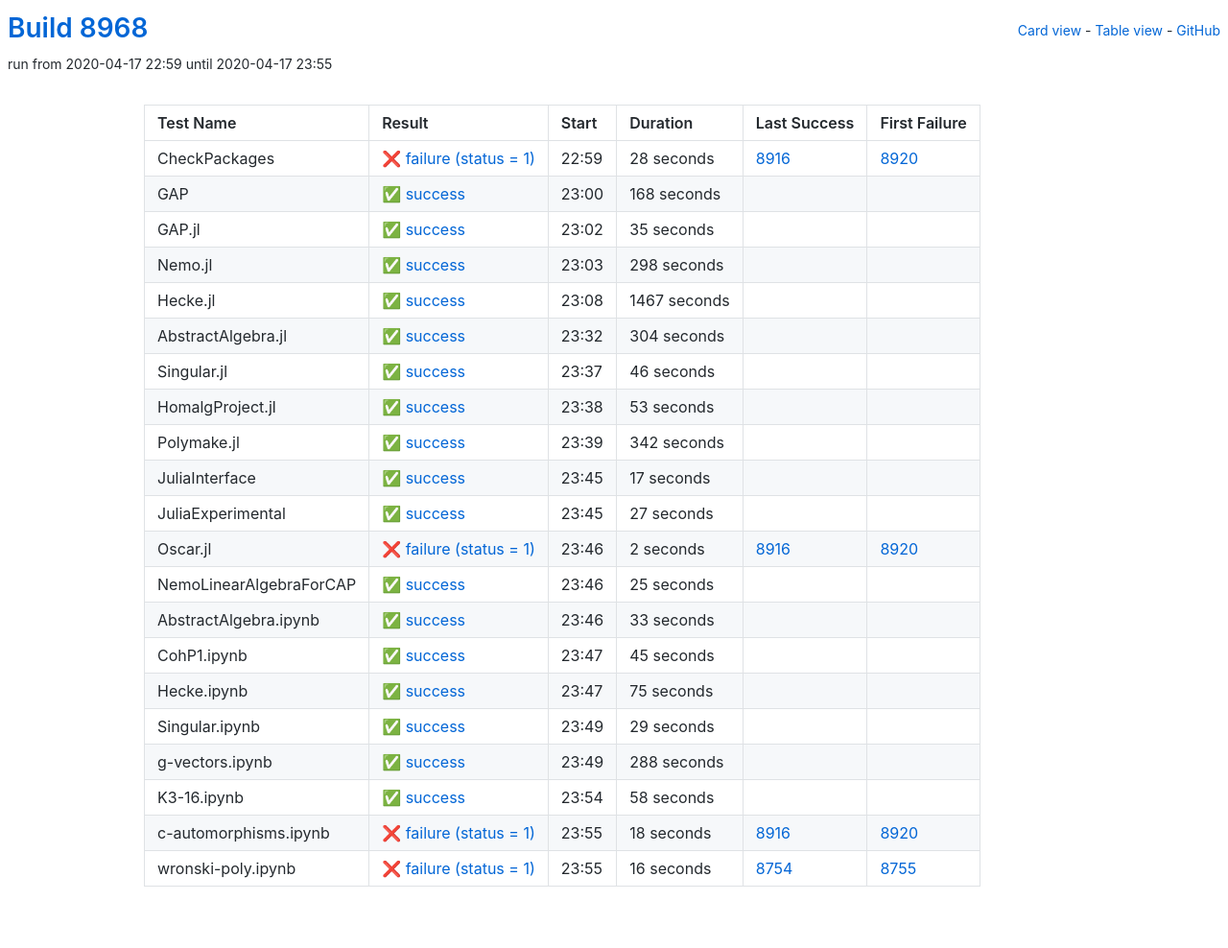
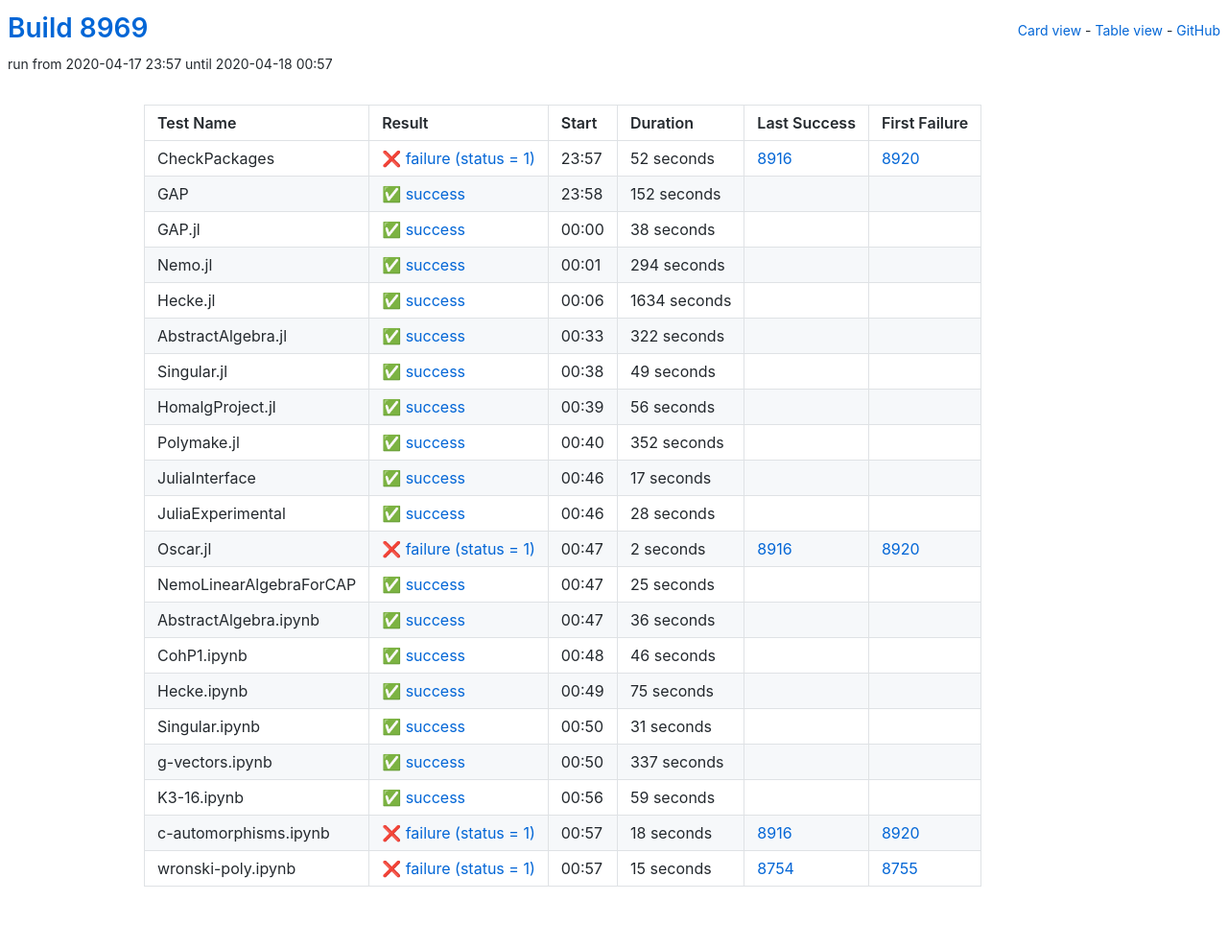
Before and after one commit to oscar-system/oscar-ci-status, a Jekyll site: the page built from table.html, in a window 1280 px wide. Shown: the whole page at 96% size. Built offline with Jekyll 4.4.1, drawn with Linux system fonts in a browser that asks for light colours.

Commit message:
Build 8969

```diff
--- a/_data/ci.yml
+++ b/_data/ci.yml
@@ -1,71 +1,159 @@
-build: 8968
-build_url: https://oscarci.mathematik.uni-kl.de/job/oscar/8968/
+build: 8969
+build_url: https://oscarci.mathematik.uni-kl.de/job/oscar/8969/
 job: oscar
 tests:
-- duration: 28
+- duration: 52
   exitcode: 1
   first_failure: 8920
   first_failure_url: https://oscarci.mathematik.uni-kl.de/job/oscar/8920/
   last_success: 8916
   last_success_url: https://oscarci.mathematik.uni-kl.de/job/oscar/8916/
-  log: https://oscarci.mathematik.uni-kl.de/job/oscar/8968/artifact/logs/build-8968/CheckPackages.log
+  log: https://oscarci.mathematik.uni-kl.de/job/oscar/8969/artifact/logs/build-8969/CheckPackages.log
   name: CheckPackages
-  start: 2020-04-17 22:59
+  start: 2020-04-17 23:57
   status: failure
   success: false
-- duration: 168
+- duration: 152
   exitcode: 0
   first_failure: false
   first_failure_url: null
   last_success: false
   last_success_url: null
-  log: https://oscarci.mathematik.uni-kl.de/job/oscar/8968/artifact/logs/build-8968/GAP.log
+  log: https://oscarci.mathematik.uni-kl.de/job/oscar/8969/artifact/logs/build-8969/GAP.log
   name: GAP
-  start: 2020-04-17 23:00
+  start: 2020-04-17 23:58
   status: success
   success: true
-- duration: 35
+- duration: 38
   exitcode: 0
   first_failure: false
   first_failure_url: null
   last_success: false
   last_success_url: null
-  log: https://oscarci.mathematik.uni-kl.de/job/oscar/8968/artifact/logs/build-8968/GAP.jl.log
+  log: https://oscarci.mathematik.uni-kl.de/job/oscar/8969/artifact/logs/build-8969/GAP.jl.log
   name: GAP.jl
-  start: 2020-04-17 23:02
+  start: 2020-04-18 00:00
   status: success
   success: true
-- duration: 298
+- duration: 294
   exitcode: 0
   first_failure: false
   first_failure_url: null
   last_success: false
   last_success_url: null
-  log: https://oscarci.mathematik.uni-kl.de/job/oscar/8968/artifact/logs/build-8968/Nemo.jl.log
+  log: https://oscarci.mathematik.uni-kl.de/job/oscar/8969/artifact/logs/build-8969/Nemo.jl.log
   name: Nemo.jl
-  start: 2020-04-17 23:03
+  start: 2020-04-18 00:01
   status: success
   success: true
-- duration: 1467
+- duration: 1634
   exitcode: 0
   first_failure: false
   first_failure_url: null
   last_success: false
   last_success_url: null
-  log: https://oscarci.mathematik.uni-kl.de/job/oscar/8968/artifact/logs/build-8968/Hecke.jl.log
+  log: https://oscarci.mathematik.uni-kl.de/job/oscar/8969/artifact/logs/build-8969/Hecke.jl.log
   name: Hecke.jl
-  start: 2020-04-17 23:08
+  start: 2020-04-18 00:06
   status: success
   success: true
-- duration: 304
+- duration: 322
   exitcode: 0
   first_failure: false
   first_failure_url: null
   last_success: false
   last_success_url: null
-  log: https://oscarci.mathematik.uni-kl.de/job/oscar/8968/artifact/logs/build-8968/AbstractAlgebra.jl.log
+  log: https://oscarci.mathematik.uni-kl.de/job/oscar/8969/artifact/logs/build-8969/AbstractAlgebra.jl.log
   name: AbstractAlgebra.jl
-  start: 2020-04-17 23:32
+  start: 2020-04-18 00:33
+  status: success
+  success: true
+- duration: 49
+  exitcode: 0
+  first_failure: false
+  first_failure_url: null
+  last_success: false
+  last_success_url: null
+  log: https://oscarci.mathematik.uni-kl.de/job/oscar/8969/artifact/logs/build-8969/Singular.jl.log
+  name: Singular.jl
+  start: 2020-04-18 00:38
+  status: success
+  success: true
+- duration: 56
+  exitcode: 0
+  first_failure: false
+  first_failure_url: null
+  last_success: false
+  last_success_url: null
+  log: https://oscarci.mathematik.uni-kl.de/job/oscar/8969/artifact/logs/build-8969/HomalgProject.jl.log
+  name: HomalgProject.jl
+  start: 2020-04-18 00:39
+  status: success
+  success: true
+- duration: 352
+  exitcode: 0
+  first_failure: false
+  first_failure_url: null
+  last_success: false
+  last_success_url: null
+  log: https://oscarci.mathematik.uni-kl.de/job/oscar/8969/artifact/logs/build-8969/Polymake.jl.log
+  name: Polymake.jl
+  start: 2020-04-18 00:40
+  status: success
+  success: true
+- duration: 17
+  exitcode: 0
+  first_failure: false
+  first_failure_url: null
+  last_success: false
+  last_success_url: null
+  log: https://oscarci.mathematik.uni-kl.de/job/oscar/8969/artifact/logs/build-8969/JuliaInterface.log
+  name: JuliaInterface
+  start: 2020-04-18 00:46
+  status: success
+  success: true
+- duration: 28
+  exitcode: 0
+  first_failure: false
+  first_failure_url: null
+  last_success: false
+  last_success_url: null
+  log: https://oscarci.mathematik.uni-kl.de/job/oscar/8969/artifact/logs/build-8969/JuliaExperimental.log
+  name: JuliaExperimental
+  start: 2020-04-18 00:46
+  status: success
+  success: true
+- duration: 2
+  exitcode: 1
+  first_failure: 8920
+  first_failure_url: https://oscarci.mathematik.uni-kl.de/job/oscar/8920/
+  last_success: 8916
+  last_success_url: https://oscarci.mathematik.uni-kl.de/job/oscar/8916/
+  log: https://oscarci.mathematik.uni-kl.de/job/oscar/8969/artifact/logs/build-8969/Oscar.jl.log
+  name: Oscar.jl
+  start: 2020-04-18 00:47
+  status: failure
+  success: false
+- duration: 25
+  exitcode: 0
+  first_failure: false
+  first_failure_url: null
+  last_success: false
+  last_success_url: null
+  log: https://oscarci.mathematik.uni-kl.de/job/oscar/8969/artifact/logs/build-8969/NemoLinearAlgebraForCAP.log
+  name: NemoLinearAlgebraForCAP
+  start: 2020-04-18 00:47
+  status: success
+  success: true
+- duration: 36
+  exitcode: 0
+  first_failure: false
+  first_failure_url: null
+  last_success: false
+  last_success_url: null
+  log: https://oscarci.mathematik.uni-kl.de/job/oscar/8969/artifact/logs/build-8969/AbstractAlgebra.ipynb.log
+  name: AbstractAlgebra.ipynb
+  start: 2020-04-18 00:47
   status: success
   success: true
 - duration: 46
@@ -74,97 +162,9 @@ tests:
   first_failure_url: null
   last_success: false
   last_success_url: null
-  log: https://oscarci.mathematik.uni-kl.de/job/oscar/8968/artifact/logs/build-8968/Singular.jl.log
-  name: Singular.jl
-  start: 2020-04-17 23:37
-  status: success
-  success: true
-- duration: 53
-  exitcode: 0
-  first_failure: false
-  first_failure_url: null
-  last_success: false
-  last_success_url: null
-  log: https://oscarci.mathematik.uni-kl.de/job/oscar/8968/artifact/logs/build-8968/HomalgProject.jl.log
-  name: HomalgProject.jl
-  start: 2020-04-17 23:38
-  status: success
-  success: true
-- duration: 342
-  exitcode: 0
-  first_failure: false
-  first_failure_url: null
-  last_success: false
-  last_success_url: null
-  log: https://oscarci.mathematik.uni-kl.de/job/oscar/8968/artifact/logs/build-8968/Polymake.jl.log
-  name: Polymake.jl
-  start: 2020-04-17 23:39
-  status: success
-  success: true
-- duration: 17
-  exitcode: 0
-  first_failure: false
-  first_failure_url: null
-  last_success: false
-  last_success_url: null
-  log: https://oscarci.mathematik.uni-kl.de/job/oscar/8968/artifact/logs/build-8968/JuliaInterface.log
-  name: JuliaInterface
-  start: 2020-04-17 23:45
-  status: success
-  success: true
-- duration: 27
-  exitcode: 0
-  first_failure: false
-  first_failure_url: null
-  last_success: false
-  last_success_url: null
-  log: https://oscarci.mathematik.uni-kl.de/job/oscar/8968/artifact/logs/build-8968/JuliaExperimental.log
-  name: JuliaExperimental
-  start: 2020-04-17 23:45
-  status: success
-  success: true
-- duration: 2
-  exitcode: 1
-  first_failure: 8920
-  first_failure_url: https://oscarci.mathematik.uni-kl.de/job/oscar/8920/
-  last_success: 8916
-  last_success_url: https://oscarci.mathematik.uni-kl.de/job/oscar/8916/
-  log: https://oscarci.mathematik.uni-kl.de/job/oscar/8968/artifact/logs/build-8968/Oscar.jl.log
-  name: Oscar.jl
-  start: 2020-04-17 23:46
-  status: failure
-  success: false
-- duration: 25
-  exitcode: 0
-  first_failure: false
-  first_failure_url: null
-  last_success: false
-  last_success_url: null
-  log: https://oscarci.mathematik.uni-kl.de/job/oscar/8968/artifact/logs/build-8968/NemoLinearAlgebraForCAP.log
-  name: NemoLinearAlgebraForCAP
-  start: 2020-04-17 23:46
-  status: success
-  success: true
-- duration: 33
-  exitcode: 0
-  first_failure: false
-  first_failure_url: null
-  last_success: false
-  last_success_url: null
-  log: https://oscarci.mathematik.uni-kl.de/job/oscar/8968/artifact/logs/build-8968/AbstractAlgebra.ipynb.log
-  name: AbstractAlgebra.ipynb
-  start: 2020-04-17 23:46
-  status: success
-  success: true
-- duration: 45
-  exitcode: 0
-  first_failure: false
-  first_failure_url: null
-  last_success: false
-  last_success_url: null
-  log: https://oscarci.mathematik.uni-kl.de/job/oscar/8968/artifact/logs/build-8968/CohP1.ipynb.log
+  log: https://oscarci.mathematik.uni-kl.de/job/oscar/8969/artifact/logs/build-8969/CohP1.ipynb.log
   name: CohP1.ipynb
-  start: 2020-04-17 23:47
+  start: 2020-04-18 00:48
   status: success
   success: true
 - duration: 75
@@ -173,42 +173,42 @@ tests:
   first_failure_url: null
   last_success: false
   last_success_url: null
-  log: https://oscarci.mathematik.uni-kl.de/job/oscar/8968/artifact/logs/build-8968/Hecke.ipynb.log
+  log: https://oscarci.mathematik.uni-kl.de/job/oscar/8969/artifact/logs/build-8969/Hecke.ipynb.log
   name: Hecke.ipynb
-  start: 2020-04-17 23:47
+  start: 2020-04-18 00:49
   status: success
   success: true
-- duration: 29
+- duration: 31
   exitcode: 0
   first_failure: false
   first_failure_url: null
   last_success: false
   last_success_url: null
-  log: https://oscarci.mathematik.uni-kl.de/job/oscar/8968/artifact/logs/build-8968/Singular.ipynb.log
+  log: https://oscarci.mathematik.uni-kl.de/job/oscar/8969/artifact/logs/build-8969/Singular.ipynb.log
   name: Singular.ipynb
-  start: 2020-04-17 23:49
+  start: 2020-04-18 00:50
   status: success
   success: true
-- duration: 288
+- duration: 337
   exitcode: 0
   first_failure: false
   first_failure_url: null
   last_success: false
   last_success_url: null
-  log: https://oscarci.mathematik.uni-kl.de/job/oscar/8968/artifact/logs/build-8968/g-vectors.ipynb.log
+  log: https://oscarci.mathematik.uni-kl.de/job/oscar/8969/artifact/logs/build-8969/g-vectors.ipynb.log
   name: g-vectors.ipynb
-  start: 2020-04-17 23:49
+  start: 2020-04-18 00:50
   status: success
   success: true
-- duration: 58
+- duration: 59
   exitcode: 0
   first_failure: false
   first_failure_url: null
   last_success: false
   last_success_url: null
-  log: https://oscarci.mathematik.uni-kl.de/job/oscar/8968/artifact/logs/build-8968/K3-16.ipynb.log
+  log: https://oscarci.mathematik.uni-kl.de/job/oscar/8969/artifact/logs/build-8969/K3-16.ipynb.log
   name: K3-16.ipynb
-  start: 2020-04-17 23:54
+  start: 2020-04-18 00:56
   status: success
   success: true
 - duration: 18
@@ -217,19 +217,19 @@ tests:
   first_failure_url: https://oscarci.mathematik.uni-kl.de/job/oscar/8920/
   last_success: 8916
   last_success_url: https://oscarci.mathematik.uni-kl.de/job/oscar/8916/
-  log: https://oscarci.mathematik.uni-kl.de/job/oscar/8968/artifact/logs/build-8968/c-automorphisms.ipynb.log
+  log: https://oscarci.mathematik.uni-kl.de/job/oscar/8969/artifact/logs/build-8969/c-automorphisms.ipynb.log
   name: c-automorphisms.ipynb
-  start: 2020-04-17 23:55
+  start: 2020-04-18 00:57
   status: failure
   success: false
-- duration: 16
+- duration: 15
   exitcode: 1
   first_failure: 8755
   first_failure_url: https://oscarci.mathematik.uni-kl.de/job/oscar/8755/
   last_success: 8754
   last_success_url: https://oscarci.mathematik.uni-kl.de/job/oscar/8754/
-  log: https://oscarci.mathematik.uni-kl.de/job/oscar/8968/artifact/logs/build-8968/wronski-poly.ipynb.log
+  log: https://oscarci.mathematik.uni-kl.de/job/oscar/8969/artifact/logs/build-8969/wronski-poly.ipynb.log
   name: wronski-poly.ipynb
-  start: 2020-04-17 23:55
+  start: 2020-04-18 00:57
   status: failure
   success: false
```
Also changed, not shown: README.md.
